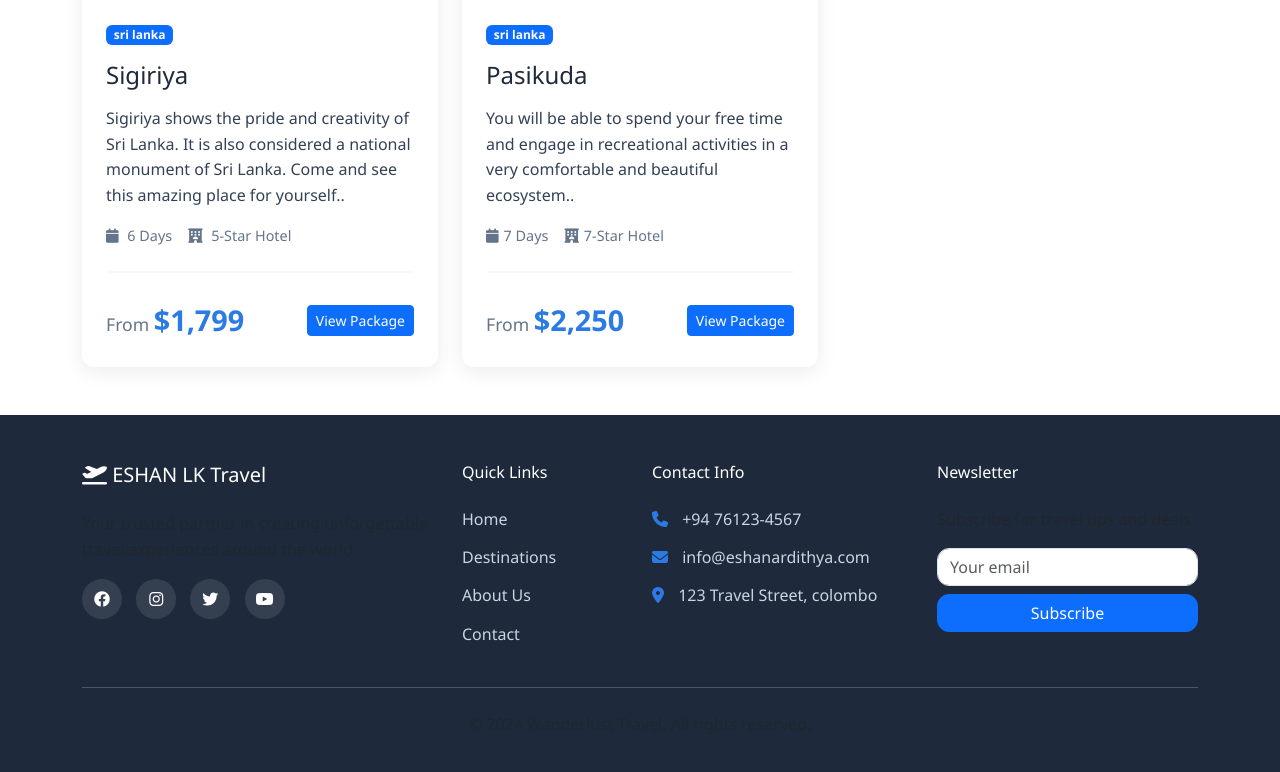
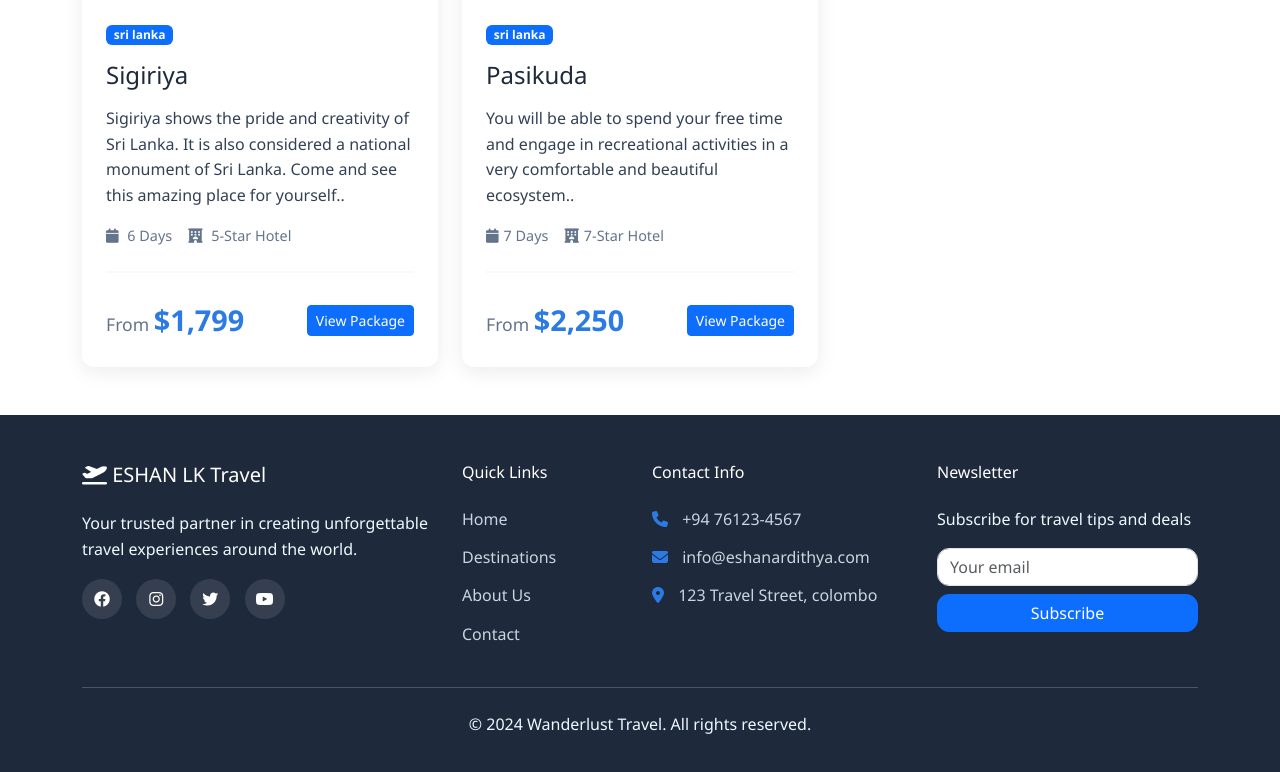
Before and after one commit to Vihanga-02/Travel-Website, a plain HTML site: page destinations.html in a window 1280 px wide. Shown: the part 2058-2830 px from the top of the page. Drawn offline with nearby package versions, Linux system fonts and the light colour scheme.

Commit message:
11/28 Final

```diff
--- a/destinations.html
+++ b/destinations.html
@@ -223,7 +223,7 @@
             <div class="row g-4">
                 <div class="col-lg-4 col-md-6">
                     <h5><i class="fas fa-plane-departure"></i> ESHAN LK Travel</h5>
-                    <p class="text-muted">Your trusted partner in creating unforgettable travel experiences around the world.</p>
+                    <p style="color: aliceblue;">Your trusted partner in creating unforgettable travel experiences around the world.</p>
                     <div class="social-links">
                         <a href="#"><i class="fab fa-facebook"></i></a>
                         <a href="#"><i class="fab fa-instagram"></i></a>
@@ -250,7 +250,7 @@
                 </div>
                 <div class="col-lg-3 col-md-6">
                     <h6>Newsletter</h6>
-                    <p class="text-muted">Subscribe for travel tips and deals</p>
+                    <p style="color: aliceblue;">Subscribe for travel tips and deals</p>
                     <form id="newsletterForm" class="newsletter-form">
                         <input type="email" class="form-control" placeholder="Your email" required>
                         <button type="submit" class="btn btn-primary mt-2">Subscribe</button>
@@ -259,7 +259,7 @@
             </div>
             <hr class="my-4">
             <div class="text-center text-muted">
-                <p>&copy; 2024 Wanderlust Travel. All rights reserved.</p>
+                <p style="color: aliceblue;">&copy; 2024 Wanderlust Travel. All rights reserved.</p>
             </div>
         </div>
     </footer>
```
Also changed, not shown: about.html (+3 -3 lines), contact.html (+3 -3 lines), index.html (+3 -3 lines).
